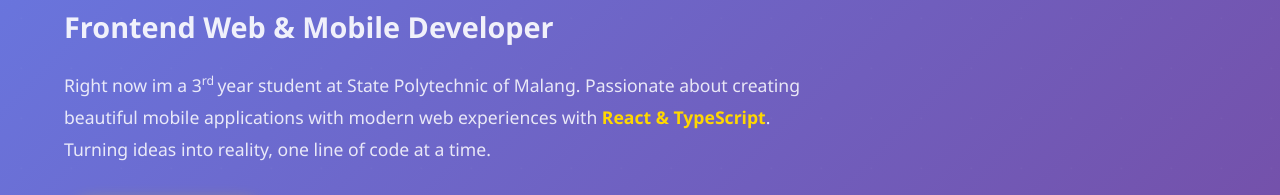
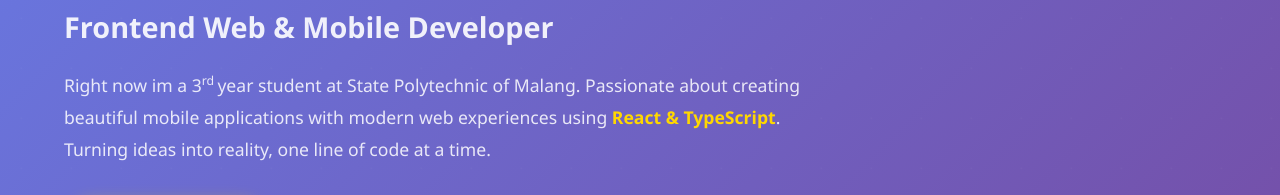
Before and after one commit to AstorBoy11/Portofolio, a React (Create React App) app: page / in a window 1280 px wide. Shown: the part 394-589 px from the top of the page. Built offline with nearby package versions, Linux system fonts and the light colour scheme.

Commit message:
Fix typo in Hero component: change "with" to "using" in description

```diff
--- a/src/components/Hero.tsx
+++ b/src/components/Hero.tsx
@@ -27,7 +27,7 @@ const Hero: React.FC = () => {
             Right now im a 3<sup style={{ fontSize: "0.7em" }}>rd </sup>
             year student at State Polytechnic of Malang. Passionate about
             creating beautiful mobile applications with modern web experiences
-            with
+            using
             <strong> React & TypeScript</strong>. Turning ideas into reality,
             one line of code at a time.
           </p>
```
